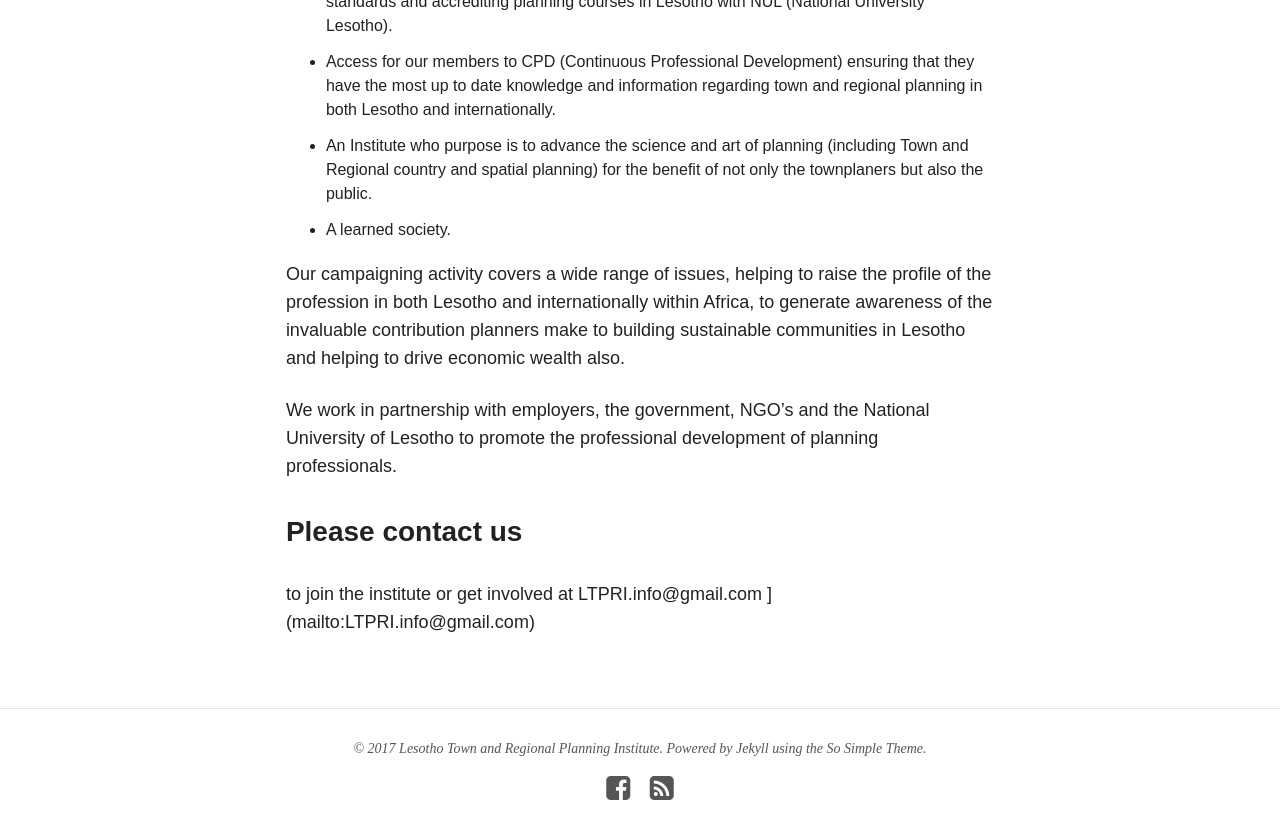
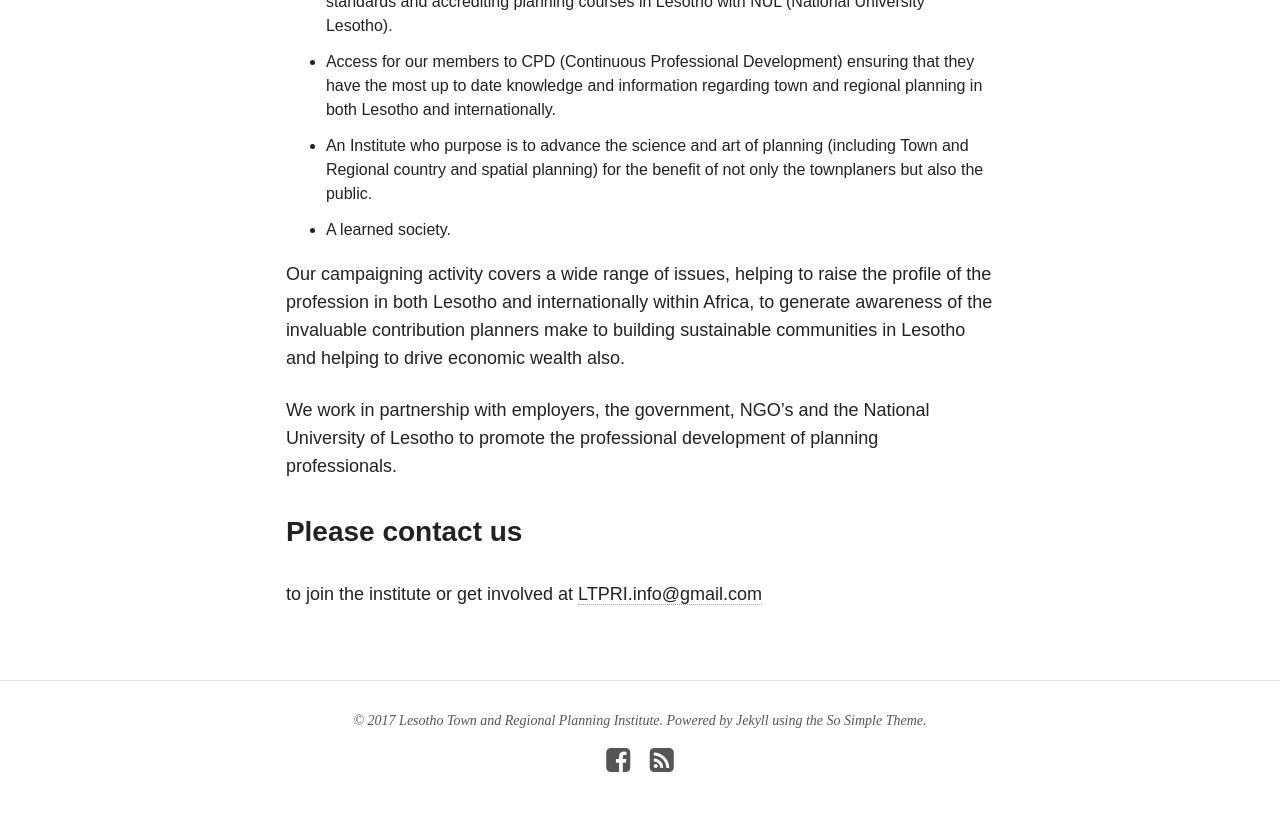
Before and after one commit to MapLesotho/ltrpi.com, a Jekyll site: the page built from about/index.md, in a window 1280 px wide and 900 px high, scrolled down 1439 px. Shown: the top 839 px of the window. Built offline with Jekyll 4.4.1, drawn with Linux system fonts in a browser that asks for light colours; nearby versions of some CDN libraries.

Commit message:
Updated index.md

```diff
--- a/about/index.md
+++ b/about/index.md
@@ -33,4 +33,4 @@ We work in partnership with employers, the government, NGO’s and the National
 
 ### **Please contact us**
 
-to join the institute or get involved at LTPRI.info@gmail.com ](mailto:LTPRI.info@gmail.com)
+to join the institute or get involved at [LTPRI.info@gmail.com](mailto:LTPRI.info@gmail.com)
```
